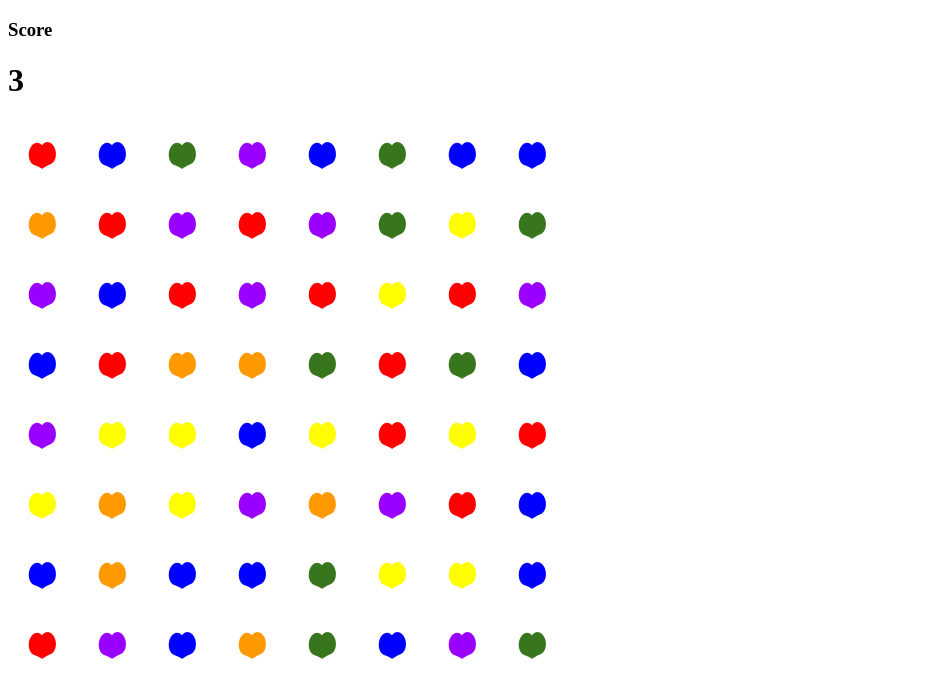
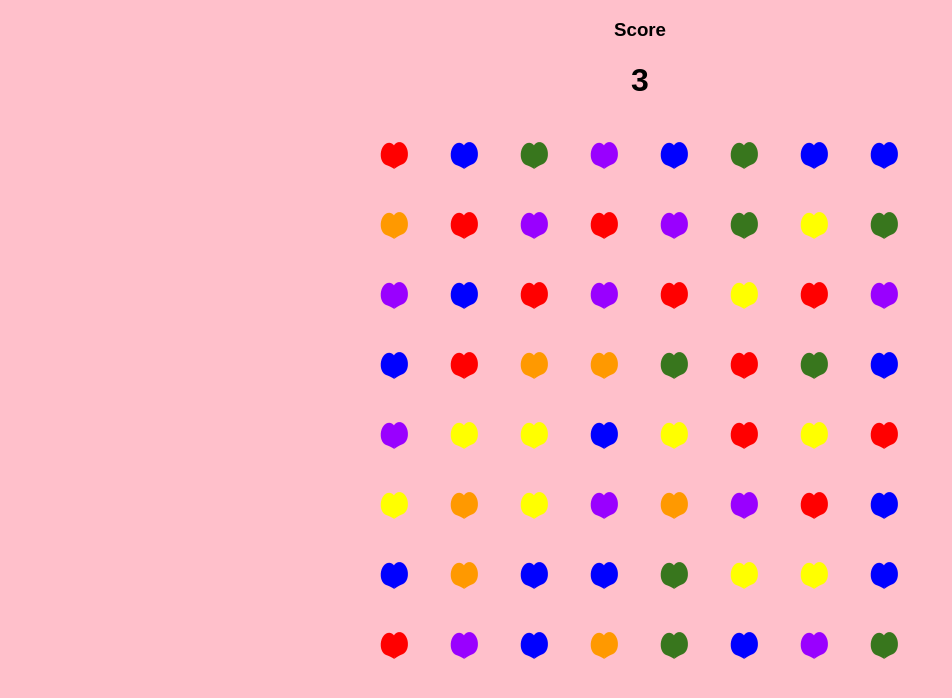
Before and after one commit to gelissa/heartbreaker, a plain HTML site: page index.html in a window 1280 px wide. Shown: the whole page, without its empty margins (0-952 px from the left). Drawn offline with Linux system fonts and the light colour scheme.

Commit message:
adding the styling that got left behind

```diff
--- a/styles.css
+++ b/styles.css
@@ -1,9 +1,18 @@
+body {
+  background-color: pink;
+  font-family: sans-serif;
+}
+
+.score-board {
+  text-align: center;
+}
+
 .grid {
     height: 560px;
     width: 560px;
     display: flex;
     flex-wrap: wrap;
-    /* background-color: blue; */
+    margin: 0 auto;
   }
 
   .grid div {
```
